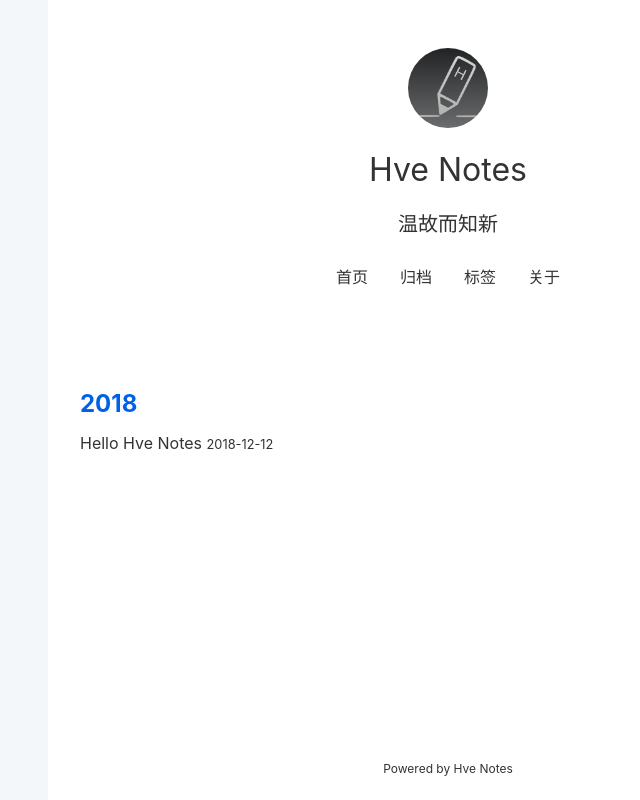
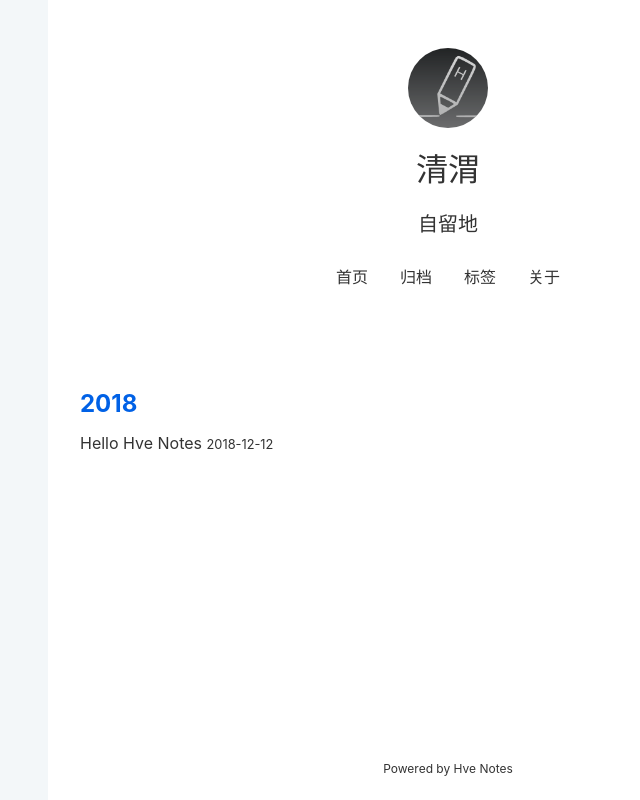
Before and after one commit to LittleFee/LittleFee.github.io, a plain HTML site: page archives/index.html in a window 1280 px wide. Shown: the whole page, without its empty margins (192-832 px from the left). Drawn offline with nearby package versions, Linux system fonts and the light colour scheme.

Commit message:
update from hve: 2019-03-05 17:37:44

```diff
--- a/archives/index.html
+++ b/archives/index.html
@@ -3,7 +3,7 @@
     <meta charset="utf-8" />
 <meta name="description" content="" />
 <meta name="viewport" content="width=device-width, initial-scale=1" />
-<title>Hve Notes</title>
+<title>清渭</title>
 <link rel="shortcut icon" href="https://LittleFee.github.io/favicon.ico">
 <link rel="stylesheet" href="https://LittleFee.github.io/styles/main.css">
 
@@ -20,10 +20,10 @@
   <img class="avatar" src="https://LittleFee.github.io/images/avatar.png" alt="" width="80px" height="80px">
   </a>
   <h1 class="site-title">
-    Hve Notes
+    清渭
   </h1>
   <p class="site-description">
-    温故而知新
+    自留地
   </p>
   <div class="menu-container">
 
```
Also changed, not shown: index.html (+3 -3 lines), post/about/index.html (+3 -3 lines), post/hello-hve-notes/index.html (+3 -3 lines), tag/hvenotes/index.html (+3 -3 lines), tags/index.html (+3 -3 lines).
